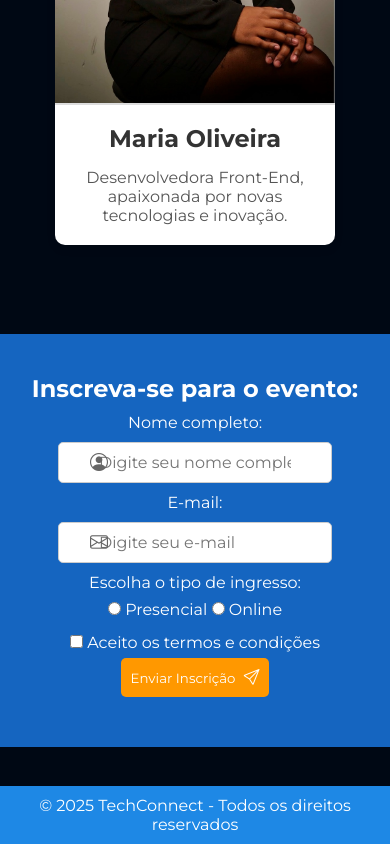
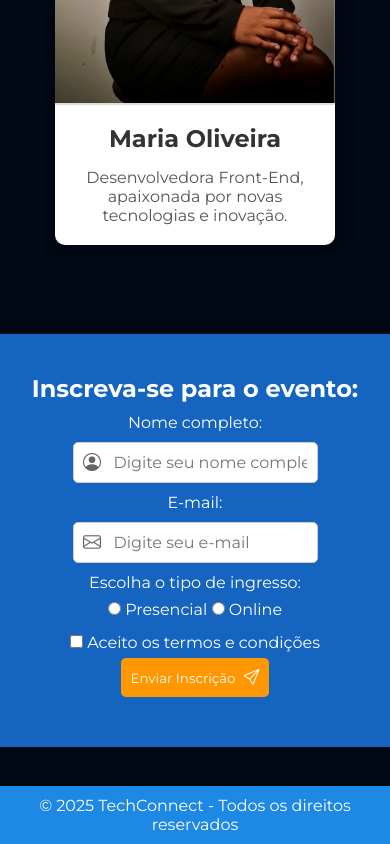
Before and after one commit to LaraCRodrigues/TechFuture-Summit, a plain HTML site: page index.html in a window 390 px wide. Shown: the part 2072-2916 px from the top of the page. Drawn offline with nearby package versions, Linux system fonts and the light colour scheme.

Commit message:
alt: alteracao no css

```diff
--- a/style.css
+++ b/style.css
@@ -5,8 +5,8 @@
     padding: 0;
     box-sizing: border-box;
     font-family: Arial, sans-serif;
-    scroll-behavior: smooth;
-    transition: all 0.3s ease;
+        scroll-behavior: smooth;
+        transition: all 0.3s ease;
   font-family: "Montserrat", sans-serif;
 
 }
@@ -199,10 +199,14 @@ button.btn_enviar {
 
 
 .campo input {
-    padding: 10px 40px;
+    padding: 10px 10px 10px 40px; /* espaço para o ícone */
     border: 1px solid #ccc;
     border-radius: 5px;
     font-size: 16px;
+    width: 70%;
+    box-sizing: border-box;
+
+
 }
 i{
     color: #666;
@@ -214,9 +218,10 @@ i{
     transform: translateY(-50%);
     color: #666;
     font-size: 18px;
-}
-.campo {
+  }
+  .campo {
     position: relative;
+    min-width: 250px;
     width: 100%;
 }
 /* Rodapé */
@@ -237,4 +242,7 @@ footer {
     .palestrante {
         display: block;
     }
+    .campo i {
+        left: 3.5em;
+    }
 }
```
